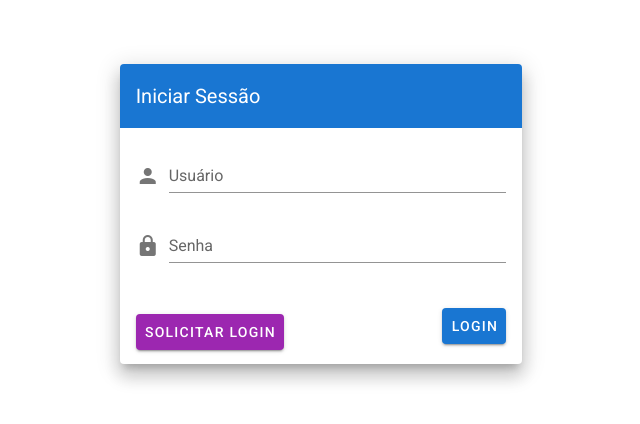
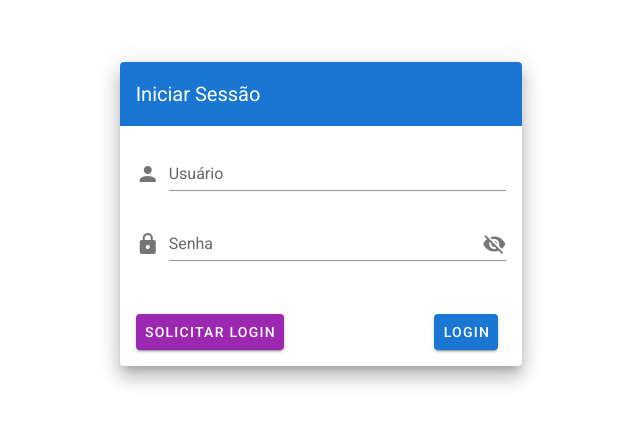
Before and after one commit to douglassantos45/vue-projeto, a Vue app: page / in a window 1280 px wide. Shown: the part 186-610 px from the top of the page, without its empty margins (319-959 px from the left). Built offline with nearby package versions, Linux system fonts and the light colour scheme.

Commit message:
Alteraçao no login

```diff
--- a/src/App.vue
+++ b/src/App.vue
@@ -16,3 +16,9 @@ export default {
   })
 };
 </script>
+
+<style>
+  .theme--light.v-application {
+    background: black;
+  }
+</style>
--- a/src/components/login/LoginPage.vue
+++ b/src/components/login/LoginPage.vue
@@ -13,24 +13,35 @@
                 <v-form>
                   <v-text-field
                     label="Usuário"
+                    v-model="user"
                     name="login"
                     prepend-icon="mdi-account"
+                    :rules="[rules.required]"
                     type="text"
                   />
-
                   <v-text-field
                     id="password"
+                    v-model="password"
+                    prepend-icon="mdi-lock"
+                    :append-icon="show ? 'mdi-eye' : 'mdi-eye-off'"
+                    :rules="[rules.required]"
+                    :type="show ? 'text' : 'password'"
+                    name="password"
                     label="Senha"
-                    name="password"
-                    prepend-icon="mdi-lock"
-                    type="password"
-                  />
+                    @click:append="show = !show"
+                  ></v-text-field>
                 </v-form>
               </v-card-text>
               <v-card-actions class="mr-2">
                 <v-btn color="purple" dark class="ml-2">Solicitar Login</v-btn>
                 <v-spacer />
-                <v-btn color="primary" class="mb-3">Login</v-btn>
+                <v-btn
+                  :loading="loading"
+                  :disabled="loading"
+                  color="primary"
+                  class="ma-2 white--text"
+                  @click="loader = 'loading'"
+                >Login</v-btn>
               </v-card-actions>
             </v-card>
           </v-col>
@@ -41,7 +52,34 @@
 </template>
 <script>
 export default {
-  name: "LoginPage"
+  name: "LoginPage",
+  data() {
+    return {
+      password: "",
+      user: "",
+      loader: null,
+      loading: false,
+      show: false,
+      rules: {
+        required: value => !!value || "Campo Obrigatório.",
+        emailMatch: () => "The email and password you entered don't match"
+      }
+    };
+  },
+  watch: {
+    loader() {
+      if (this.user === "" || this.password === "") {
+        this.loading = false;
+      } else {
+        const l = this.loader;
+        this[l] = !this[l];
+
+        setTimeout(() => (this[l] = false), 3000);
+
+      }
+      this.loader = null;
+    }
+  }
 };
 </script>
 
```
